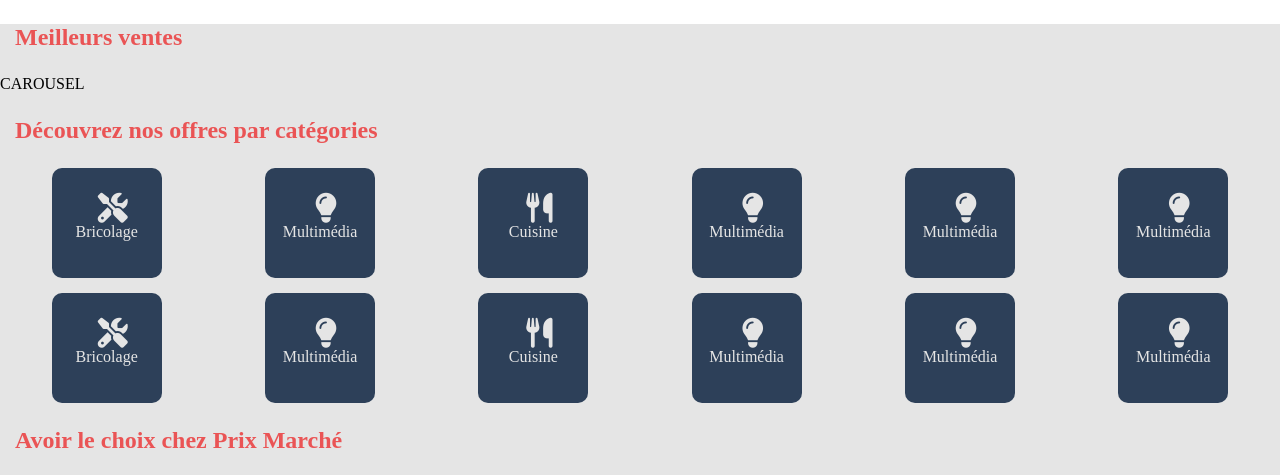
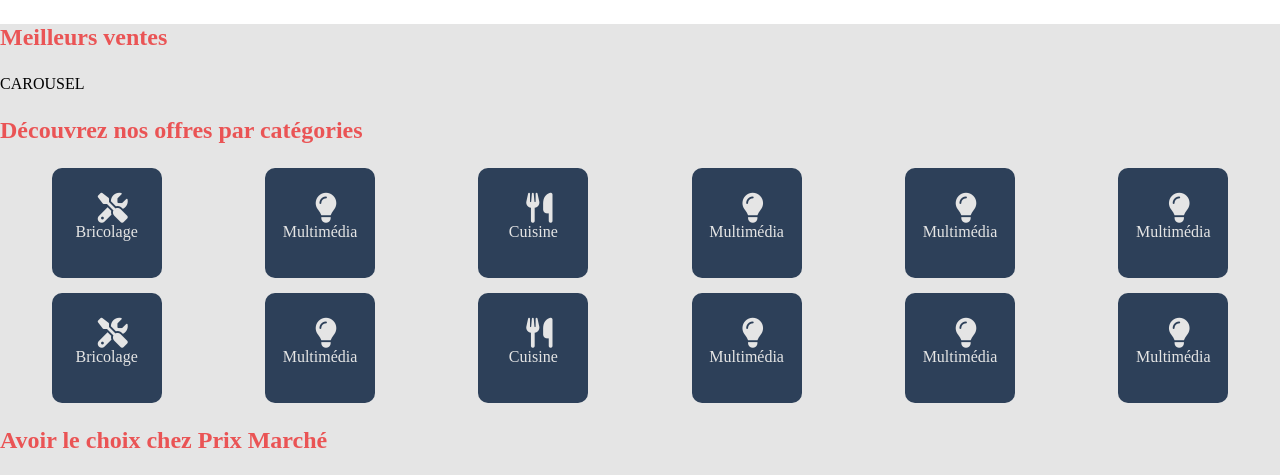
Before and after one commit to JoelADevwf3/projet_prixba, a plain HTML site: page index.html in a window 1280 px wide. Shown: the top 475 px of the page. Drawn offline with Linux system fonts and the light colour scheme; grey boxes are pictures that could not be loaded.

Commit message:
ajout et update

```diff
--- a/style.css
+++ b/style.css
@@ -81,7 +81,6 @@ body {
   color: #EA5455;
   font-weight: bold;
   font-size: x-large;
-  margin-left: 15px;
 }
 
 .first-row-categorie {
```
